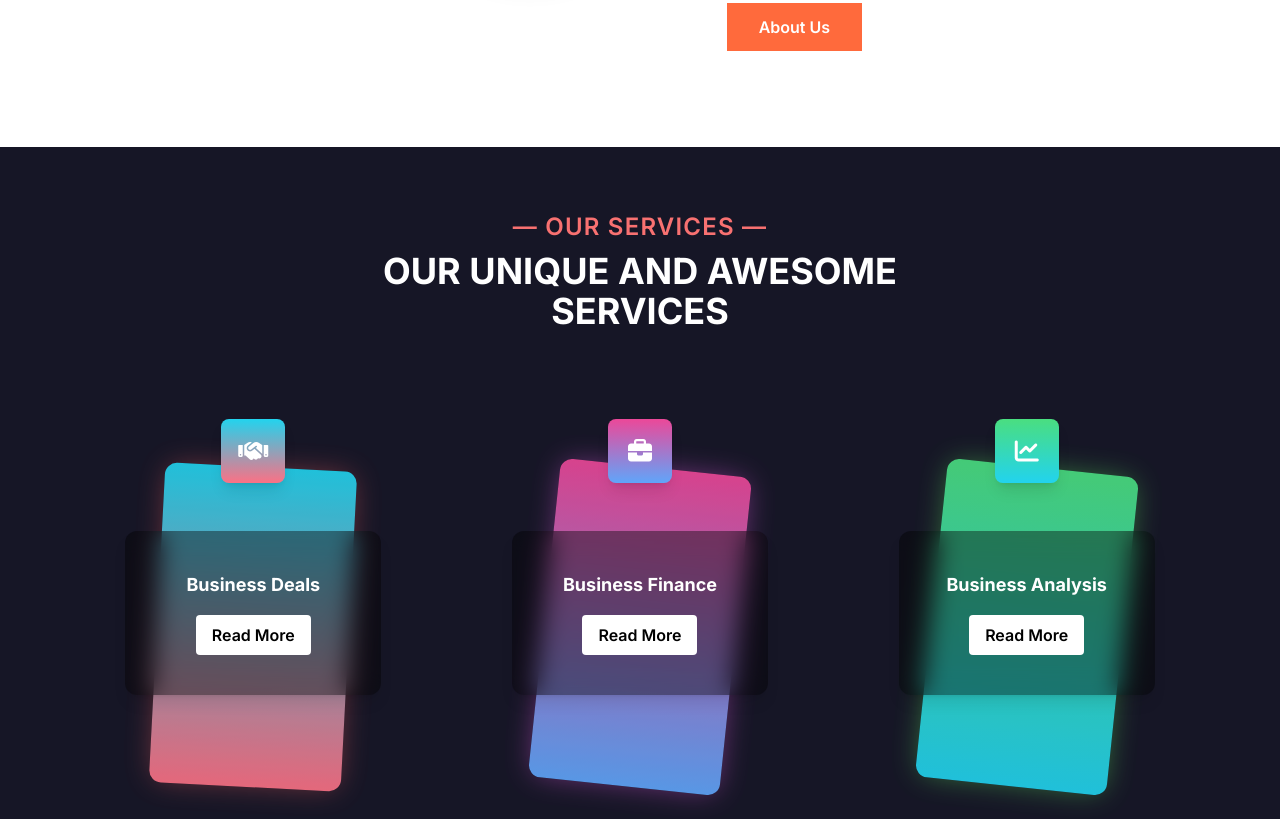
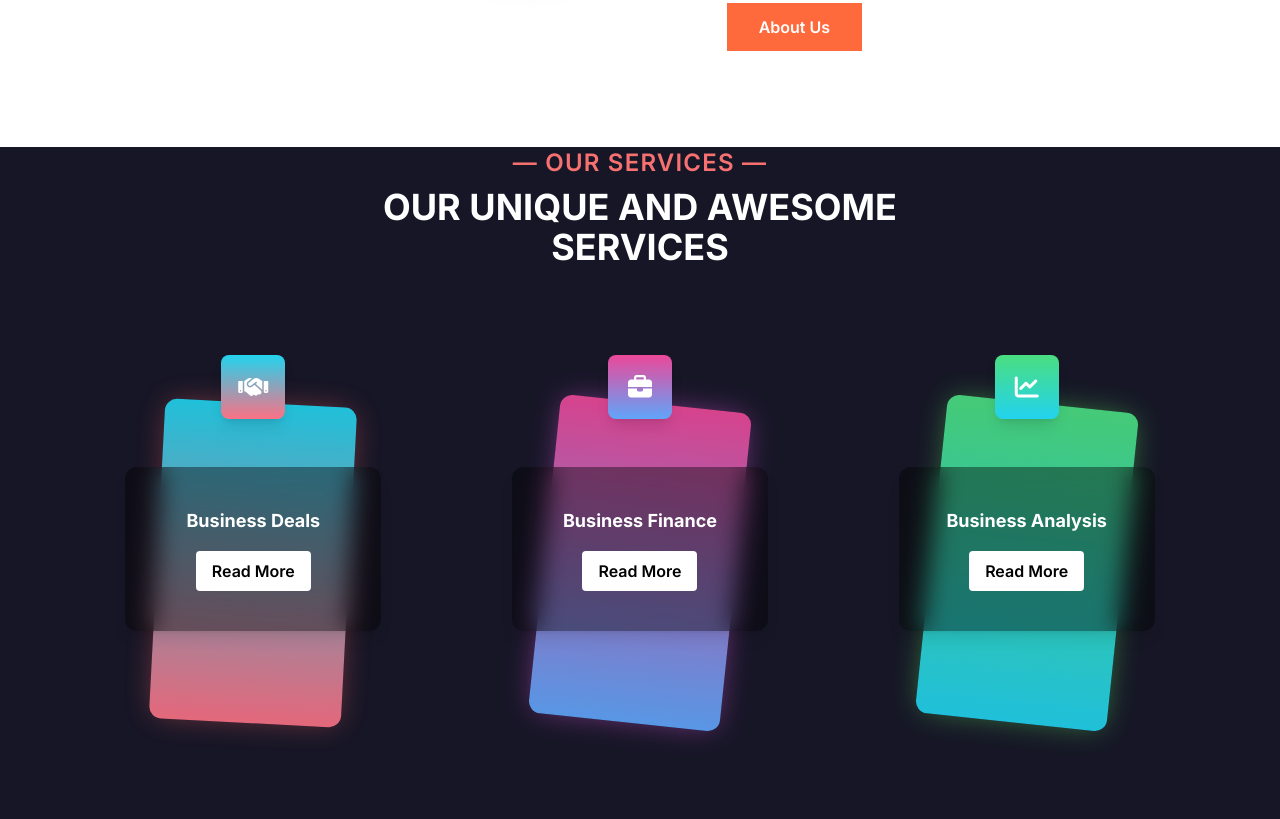
Before and after one commit to manshigupta121/network_marketing, a plain HTML site: page index.html in a window 1280 px wide. Shown: the part 1621-2440 px from the top of the page. Drawn offline with nearby package versions, Linux system fonts and the light colour scheme.

Commit message:
fixed margin

```diff
--- a/index.html
+++ b/index.html
@@ -387,7 +387,7 @@
 
     <!-- Services Section -->
 
-    <section class="bg-[#161626] py-16 text-white md:min-h-screen">
+    <section class="bg-[#161626] lg:`py-16 text-white md:min-h-screen">
   <div class="text-center mb-12">
     <p class="text-red-400 font-semibold text-2xl tracking-wider mb-2">— OUR SERVICES —</p>
     <h2 class="text-3xl md:text-4xl font-bold">OUR UNIQUE AND AWESOME
@@ -395,7 +395,7 @@
         SERVICES</h2>
   </div>
 
-  <div class="grid grid-cols-1 md:grid-cols-3 gap-10 px-6 py-10 md:px-20">
+  <div class="grid grid-cols-1 md:grid-cols-3 gap-10 px-6  lg:py-10 md:px-20">
 
     <!-- CARD 1 -->
     <div class="relative group flex flex-col items-center">
```
